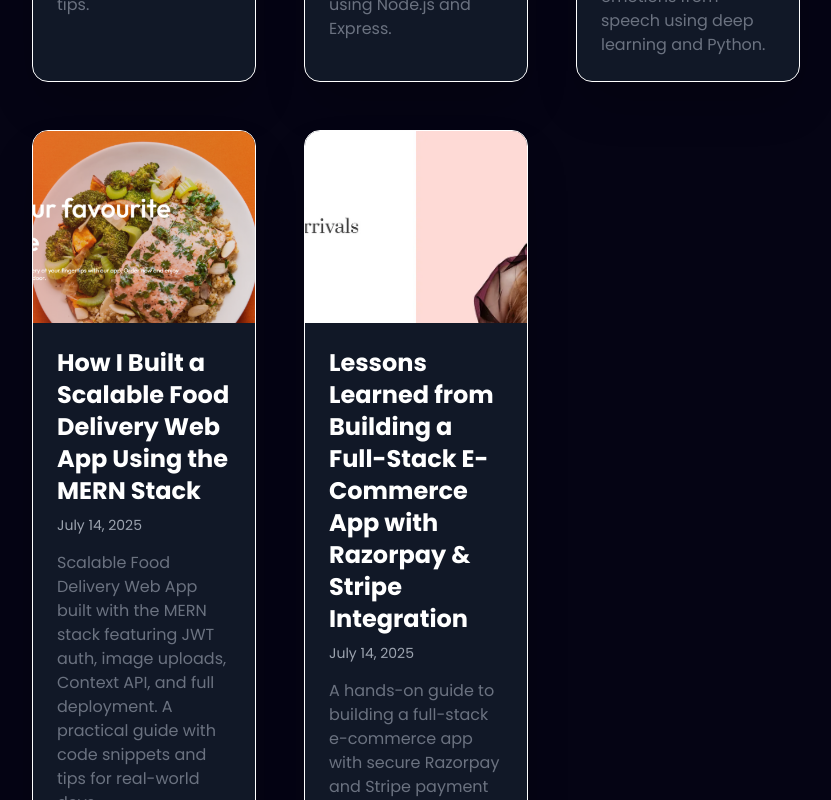
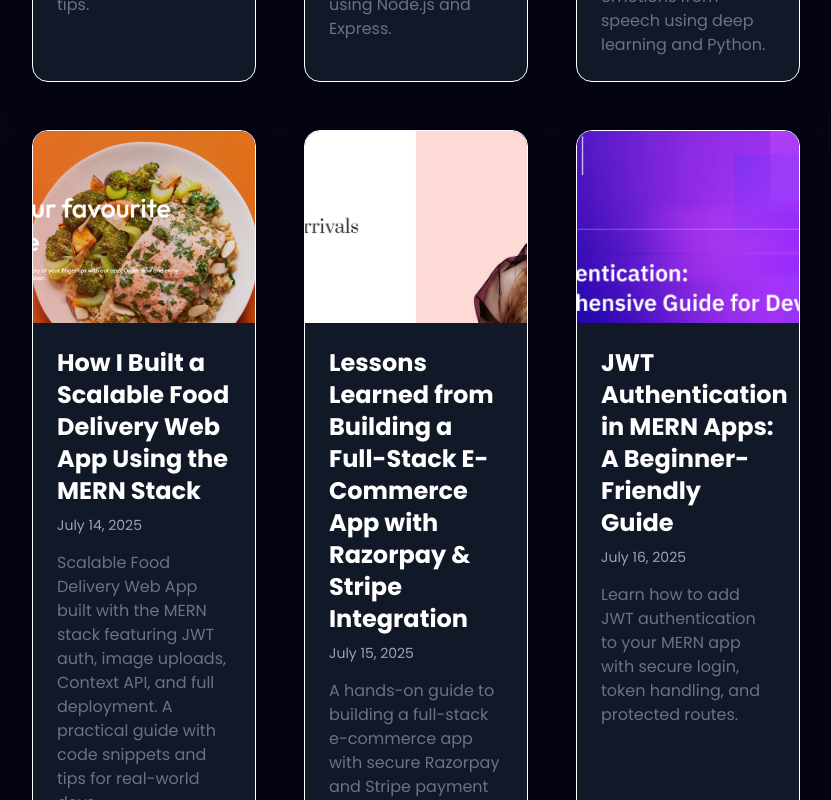
Before and after one commit to Aditya1517/Portfolio, a React (Vite) app: page / in a window 1280 px wide. Shown: the part 5560-6360 px from the top of the page, without its empty margins (224-1055 px from the left). Built offline with nearby package versions, Linux system fonts and the light colour scheme.

Commit message:
added new blog

```diff
--- a/src/constants.js
+++ b/src/constants.js
@@ -45,6 +45,7 @@
 import blog3 from './assets/blogs/blog3.png';
 import blog4 from './assets/blogs/blog4.png';
 import blog5 from './assets/blogs/blog5.png';
+import blog6 from './assets/blogs/blog6.png';
 
 export const SkillsInfo = [
   {
@@ -240,7 +241,15 @@
     title: "Lessons Learned from Building a Full-Stack E-Commerce App with Razorpay & Stripe Integration",
     description: "A hands-on guide to building a full-stack e-commerce app with secure Razorpay and Stripe payment integration using React, Node.js, and MongoDB.",
     image: blog5,
-    date: "July 14, 2025",
+    date: "July 15, 2025",
     link: "https://medium.com/@adityamohiteakm/lessons-learned-from-building-a-full-stack-e-commerce-app-with-razorpay-stripe-integration-9d4d2ec0a2d7"
   },
+  {
+    id: 0,
+    title: "JWT Authentication in MERN Apps: A Beginner-Friendly Guide",
+    description: "Learn how to add JWT authentication to your MERN app with secure login, token handling, and protected routes.",
+    image: blog6,
+    date: "July 16, 2025",
+    link: "https://medium.com/@adityamohiteakm/jwt-authentication-in-mern-apps-a-beginner-friendly-guide-00ed6b6405fc"
+  },
 ];
```
Also changed, not shown: src/assets/blogs/blog6.png (added).
